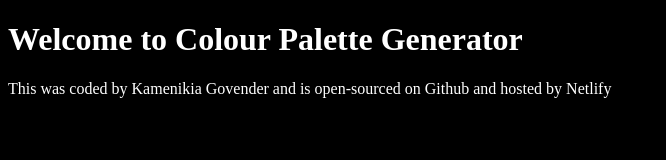
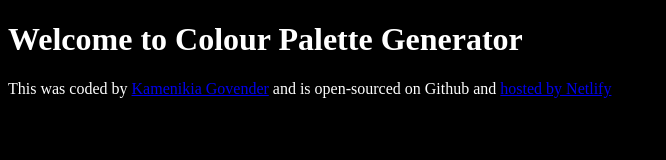
Before and after one commit to kontinew21/colour-palette-generator, a plain HTML site: page index.html in a window 1280 px wide. Shown: the whole page, without its empty margins (0-666 px from the left). Drawn offline with Linux system fonts and the light colour scheme.

Commit message:
Added links to the footer

```diff
--- a/index.html
+++ b/index.html
@@ -10,7 +10,10 @@
     <h1>Welcome to Colour Palette Generator</h1>
 
     <footer>
-        This was coded by Kamenikia Govender and is open-sourced on Github and hosted by Netlify
+        This was coded by
+        <a href="https://github.com/kontinew21">Kamenikia Govender</a> and is
+        <a hre="https://github.com/kontinew21/colour-palette-generator">open-sourced on Github</a> and
+        <a href="https://c-palette-generator.netlify.app/">hosted by Netlify</a>
     </footer>
 
     <script src="index.js"></script>
```
